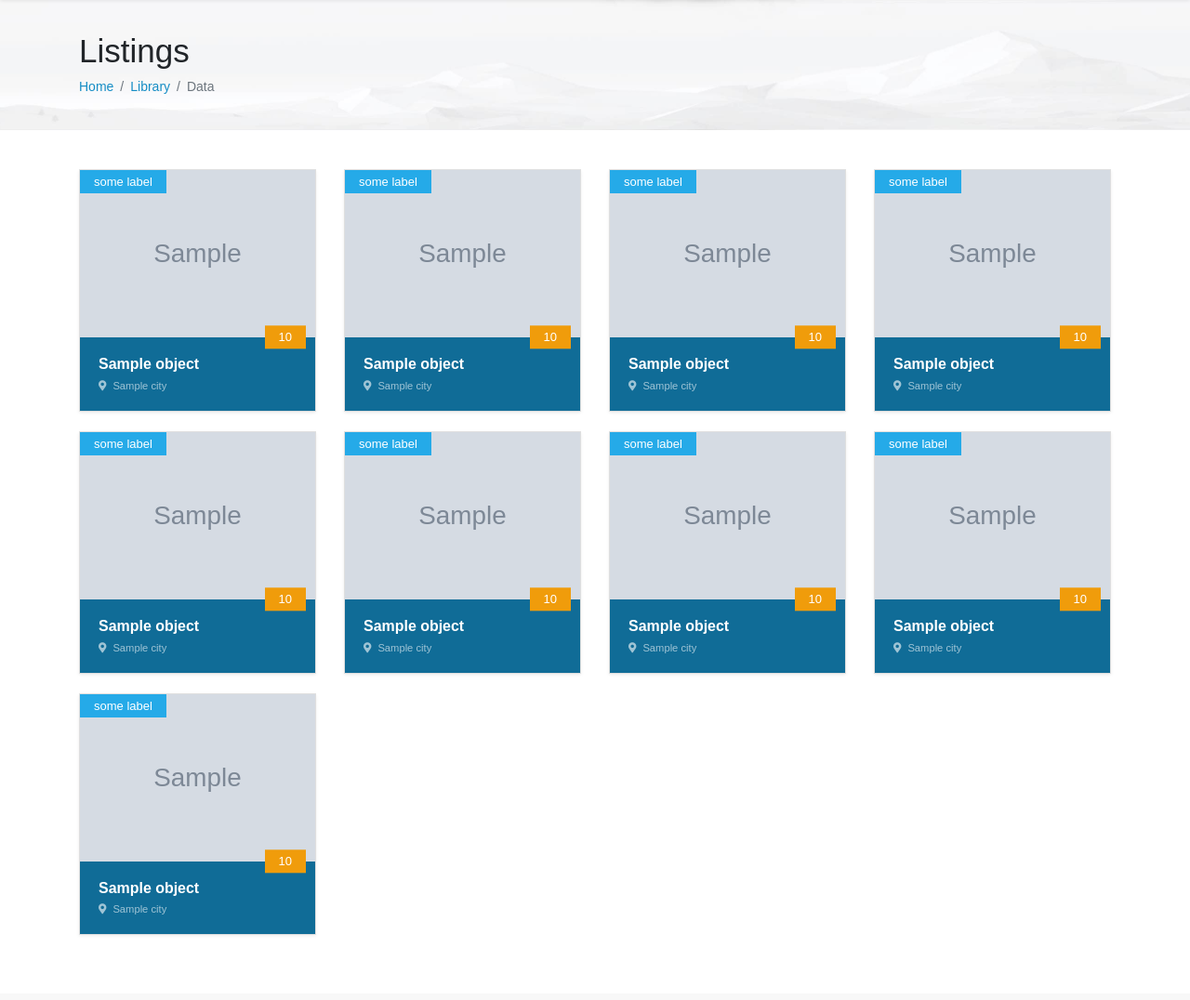
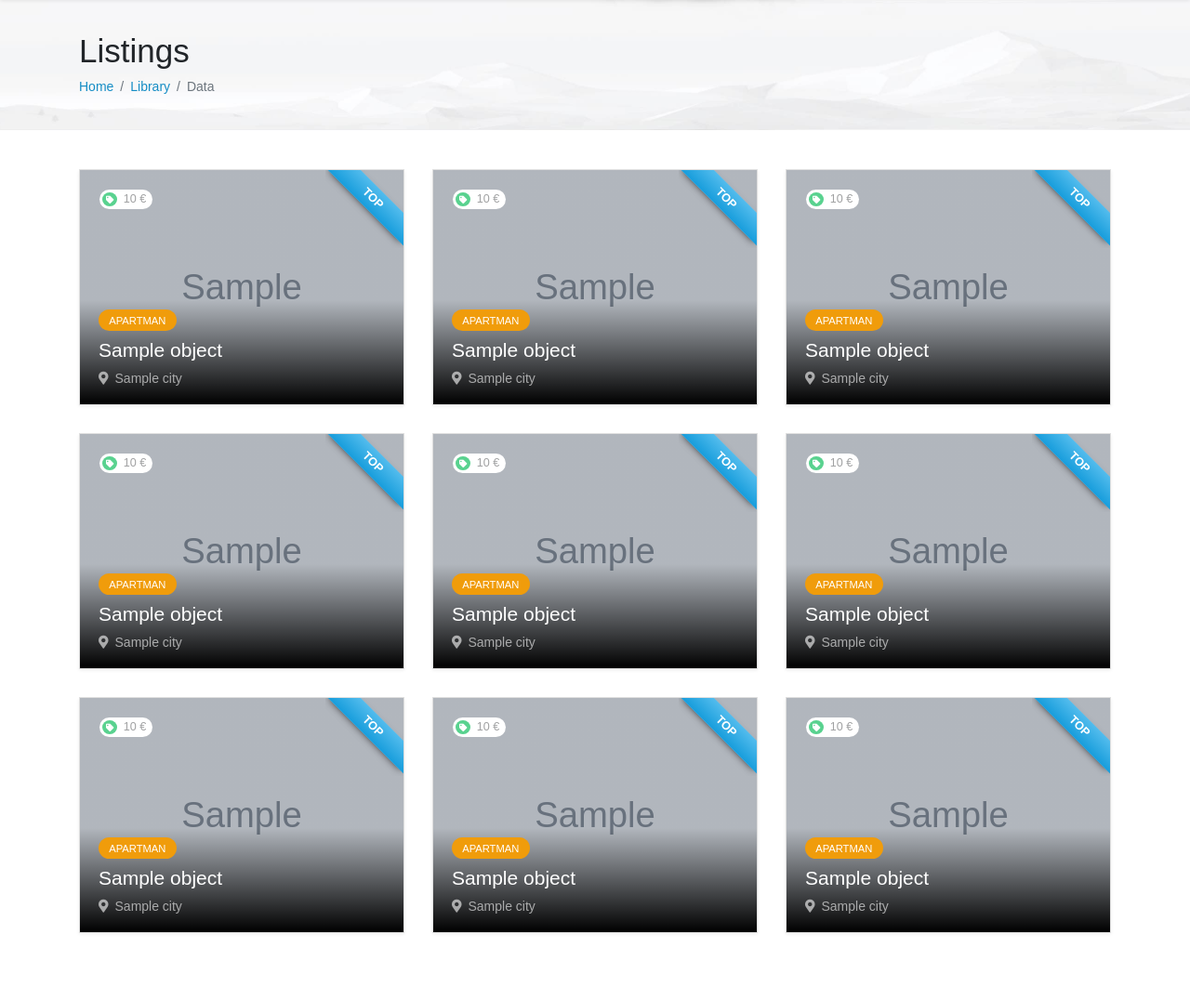
Before and after one commit to PragmaticMates/django-inventor, a Django app: template inventor/core/listings/templates/listings/listing_list.html in a window 1280 px wide. Shown: the part 155-1231 px from the top of the page at 93% size. Before the commit the page ends 1161 px from the top, so only its background shows below. Run offline with Django 3.2, Linux system fonts and the light colour scheme; the template is opened without the code that fills it: most values are stand-ins (such as "Sample title", 1, 10 or a date in 2020); grey boxes marked "Sample" are stand-in pictures; some libraries are stand-ins or nearby versions; some web fonts are replaced.

Commit message:
UI: listing items styling - redesign

```diff
--- a/inventor/core/listings/templates/listings/listing_list.html
+++ b/inventor/core/listings/templates/listings/listing_list.html
@@ -25,23 +25,38 @@
         <div class="row my-5">
             {% for i in '123456789' %}
             {% for object in object_list %}
-                <div class="col-md-3 mb-4">
+                <div class="col-md-4">
                     <div class="card rounded-0 shadow-sm listing-item">
-                        <div class="listing-label">
-                            some label
-                        </div>
                         <div class="listing-image {% if object.image %}bg-cover{% else %} d-flex align-items-center justify-content-center{% endif %}"
                              {% if object.image %}style="background-image: url('{{ MEDIA_URL }}{{ object.image }}');" {% endif %}>
+{#                            <div class="listing-label">#}
+{#                                some label#}
+{#                            </div>#}
+                            <div class="listing-price">
+                                <i class="fas fa-tag mr-2"></i>{{ object.price|default:0 }} €
+                            </div>
+                            <div class="listing-ribbon">
+                                <span>TOP</span>
+                            </div>
+                            <div class="listing-name">
+                                <span class="listing-category">
+{#                                    {{ object.section }}#}
+                                    Apartman
+                                </span>
+                                <strong class="d-block">{{ object.title|capfirst }}</strong>
+    {#                            <small>{{ object.description }}</small>#}
+                                <small><i class="fas fa-map-marker-alt mr-2"></i>{{ object.city }}</small>
+                            </div>
                         </div>
 {#                        <div class="listing-name px-4 py-2 bg-primary text-white">#}
-                        <div class="listing-name">
-                            <strong class="d-block">{{ object.title }}</strong>
+{#                        <div class="listing-name">#}
+{#                            <strong class="d-block">{{ object.title }}</strong>#}
 {#                            <small>{{ object.description }}</small>#}
-                            <small><i class="fas fa-map-marker-alt mr-2"></i>{{ object.city }}</small>
-                            <div class="listing-price">
-                                {{ object.price }}
-                            </div>
-                        </div>
+{#                            <small><i class="fas fa-map-marker-alt mr-2"></i>{{ object.city }}</small>#}
+{#                            <div class="listing-price">#}
+{#                                {{ object.price }}#}
+{#                            </div>#}
+{#                        </div>#}
 {#                        <div class="listing-contact">#}
 {#                            <strong class="d-block">{% trans 'Phone' %}:</strong>#}
 {#                            <a class="d-block" href="tel:{{ object.phone }}">{{ object.phone }}</a>#}
--- a/inventor/static/scss/pages/_listings.scss
+++ b/inventor/static/scss/pages/_listings.scss
@@ -1,6 +1,7 @@
 .listing-item {
     $bg-color: map_get($theme-colors, primary);
     position: relative;
+    margin-bottom: $grid-gutter-width;
 
     .listing-label {
         background-color: lighten($bg-color, 10%);
@@ -14,36 +15,103 @@
     }
 
     .listing-image {
-        min-height: 12.86rem;
+        min-height: 18rem;
+        position: relative;
+
+        &:before {
+            background: linear-gradient(#0000002b 10rem, #000);
+            content: '';
+            height: 100%;
+            left: 0;
+            position: absolute;
+            top: 0;
+            width: 100%;
+        }
+    }
+
+    .listing-ribbon {
+        position: absolute;
+        height: 6rem;
+        right: 0;
+        overflow: hidden;
+        z-index: 1;
+        text-align: right;
+        top: 0;
+        width: 6rem;
+
+        span {
+            box-shadow: 0 3px 10px -5px rgba(0, 0, 0, 1);
+            background-color: lighten($bg-color, 10%);
+            background: linear-gradient(lighten($bg-color, 20%) 0%, lighten($bg-color, 5%) 100%);
+            color: #FFF;
+            display: block;
+            font-size: .9rem;
+            font-weight: bold;
+            line-height: 1.8rem;
+            position: absolute;
+            right: -1.8rem;
+            text-transform: uppercase;
+            text-align: center;
+            top: 1.3rem;
+            transform: rotate(45deg);
+            -webkit-transform: rotate(45deg);
+            width: 8.4rem;
+        }
     }
 
     .listing-name {
-        background-color: darken($bg-color, 10%);
+        //background-color: darken($bg-color, 10%);
+        bottom: 0;
         color: #fff;
         padding: 1.21rem 1.43rem;
-        position: relative;
+        position: absolute;
         transition: $di-transition;
+        width: 100%;
 
         strong {
             display: block;
-            font-size: 1.14rem;
-            font-weight: 600;
+            font-size: 1.5rem;
+            font-weight: 400;
+            margin: .5rem 0 .3rem 0;
         }
 
         small {
             opacity: .6;
+            font-size: 1rem;
         }
 
-        .listing-price {
+        .listing-category {
             background-color: darken(map_get($theme-colors, warning), 16%);
+            bottom: 0;
             color: #fff;
-            font-size: .93rem;
-            right: 0.71rem;
-            min-width: 3rem;
-            position: absolute;
-            padding: .21rem 1.07rem;
-            top: 0;
-            transform: translateY(-50%);
+            border-radius: 1rem;
+            font-weight: 300;
+            font-size: .8rem;
+            padding: .4rem .8rem;
+            text-transform: uppercase;
+        }
+    }
+
+    .listing-price {
+        align-items: center;
+        background-color: #fff;
+        border-radius: 1rem;
+        color: map_get($theme-colors, light);
+        display: flex;
+        font-size: .9rem;
+        left: 1.5rem;
+        line-height: 1.5rem;
+        min-width: 3rem;
+        position: absolute;
+        padding: 0 .5rem 0 .2rem;
+        top: 1.5rem;
+
+        i {
+            background-color: map_get($theme-colors, success);
+            color: #fff;
+            border-radius: 50%;
+            padding: .3rem .25rem .2rem .3rem;
+            font-size: .6rem;
         }
     }
 
@@ -59,10 +127,4 @@
     .listing-rating {
         padding: .71rem 1.43rem;
     }
-
-    &:hover {
-        .listing-name {
-            background-color: lighten($bg-color, 10%);
-        }
-    }
 }
```
Also changed, not shown: inventor/static/css/inventor.css, 1 other file.
